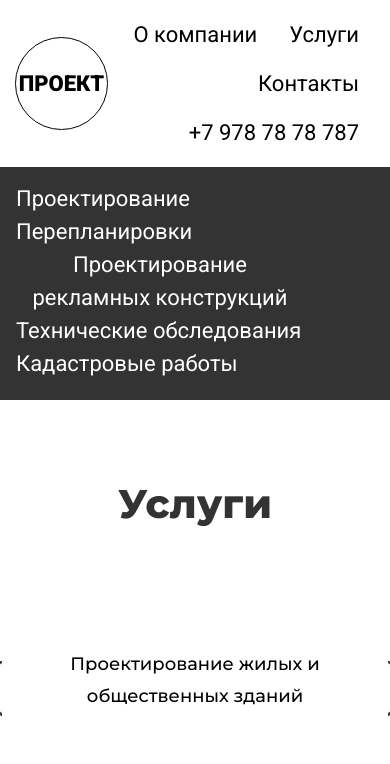
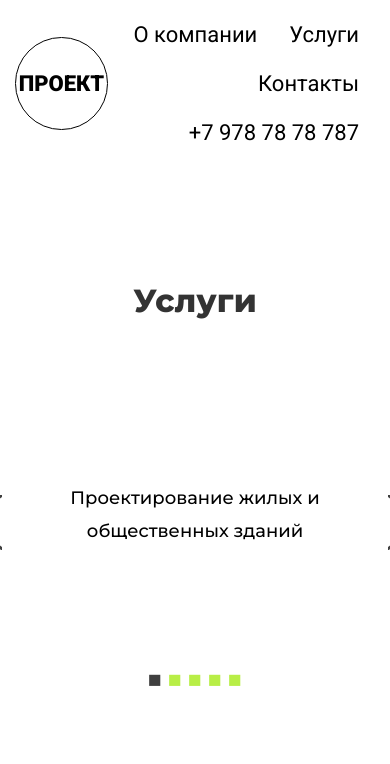
Before and after one commit to theowindand/firstProject, a website: page index.html in a window 390 px wide. Shown: the top 764 px of the page. Drawn offline with nearby package versions, Linux system fonts and the light colour scheme.

Commit message:
Add files via upload

```diff
--- a/css/style.css
+++ b/css/style.css
@@ -241,7 +241,7 @@ nav .nav-link {
 
 .slider-services {
 	font-family: 'Montserrat', sans-serif;
-	padding: 80px 0 100px 0;
+	padding: 115px 0 100px 0;
 }
 
 .slider-services .item {
@@ -255,7 +255,7 @@ nav .nav-link {
 
 .slider-services h2 {
 	color: #333333;
-	margin-bottom: 45px;
+	margin-bottom: 87px;
 	font-weight: 800;
 	font-size: 40px;
 }
@@ -830,7 +830,6 @@ footer, .footer {
 
 .pop_up > p {
 	text-align: center;
-	text-transform: uppercase;
 	font-size: 22px;
 	margin: 0 auto;
 	margin-top: 51px;
@@ -913,3 +912,15 @@ footer, .footer {
 	line-height: 28px;
 	cursor: pointer;
 }
+
+
+@media screen and (max-width: 479px) {
+
+	h2 {
+		font-size: 32px !important;
+	}
+	nav {
+		display: none;
+	}
+
+}
```
